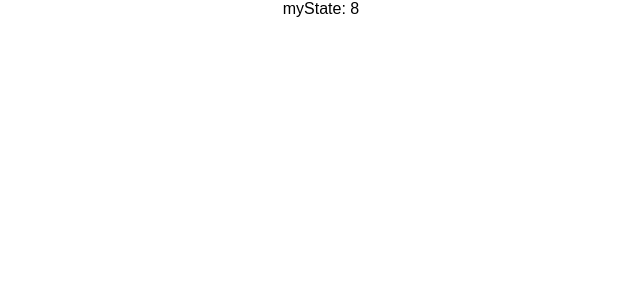
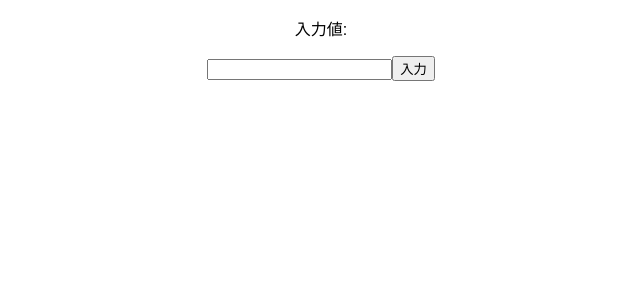
Before and after one commit to gcnishino/playground-gcnishino, a React (Create React App) app: page / in a window 1280 px wide. Shown: the top 300 px of the page, without its empty margins (319-959 px from the left). Built offline with nearby package versions, Linux system fonts and the light colour scheme.

Commit message:
build(src): render, constructor
Reactのイベント設定 – React入門

```diff
--- a/src/App.js
+++ b/src/App.js
@@ -6,19 +6,24 @@ class App extends Component {
   constructor(props) {
     super(props)
     this.state = {
-      myState: 1,
+      myText: null,
     }
-    setInterval(() => {
-      this.setState({
-        myState: this.state.myState + 1,
-      })
-    }, 1000)
+    this.setMyText = this.setMyText.bind(this)
+  }
+
+  setMyText() {
+    this.setState({myText: this.refs.myText.value})
+    this.refs.myText.value = ''
   }
 
   render() {
     return (
       <div className="App">
-        myState: {this.state.myState}
+        <p>
+          入力値:{this.state.myText}
+        </p>
+        <input type="text" ref="myText" />
+        <input type="button" value="入力" onClick={this.setMyText} />
       </div>
     )
   }
```
